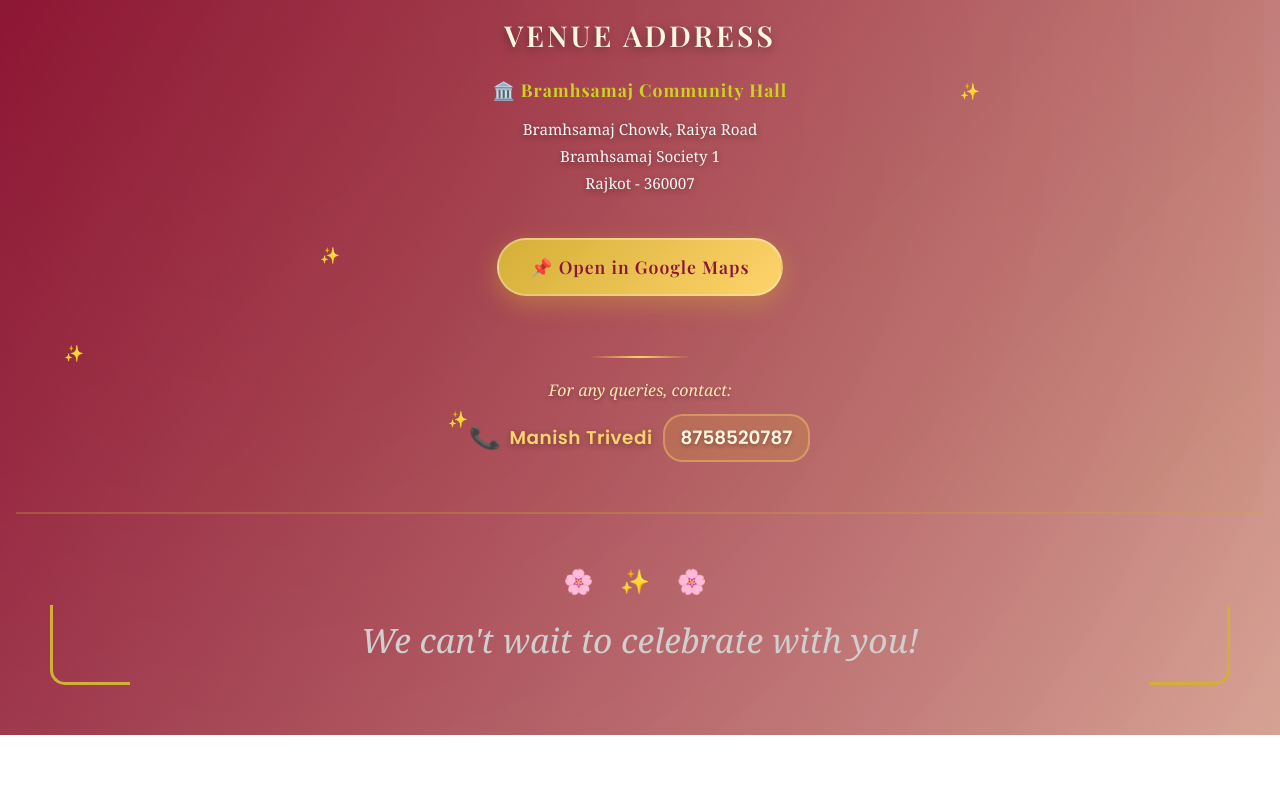
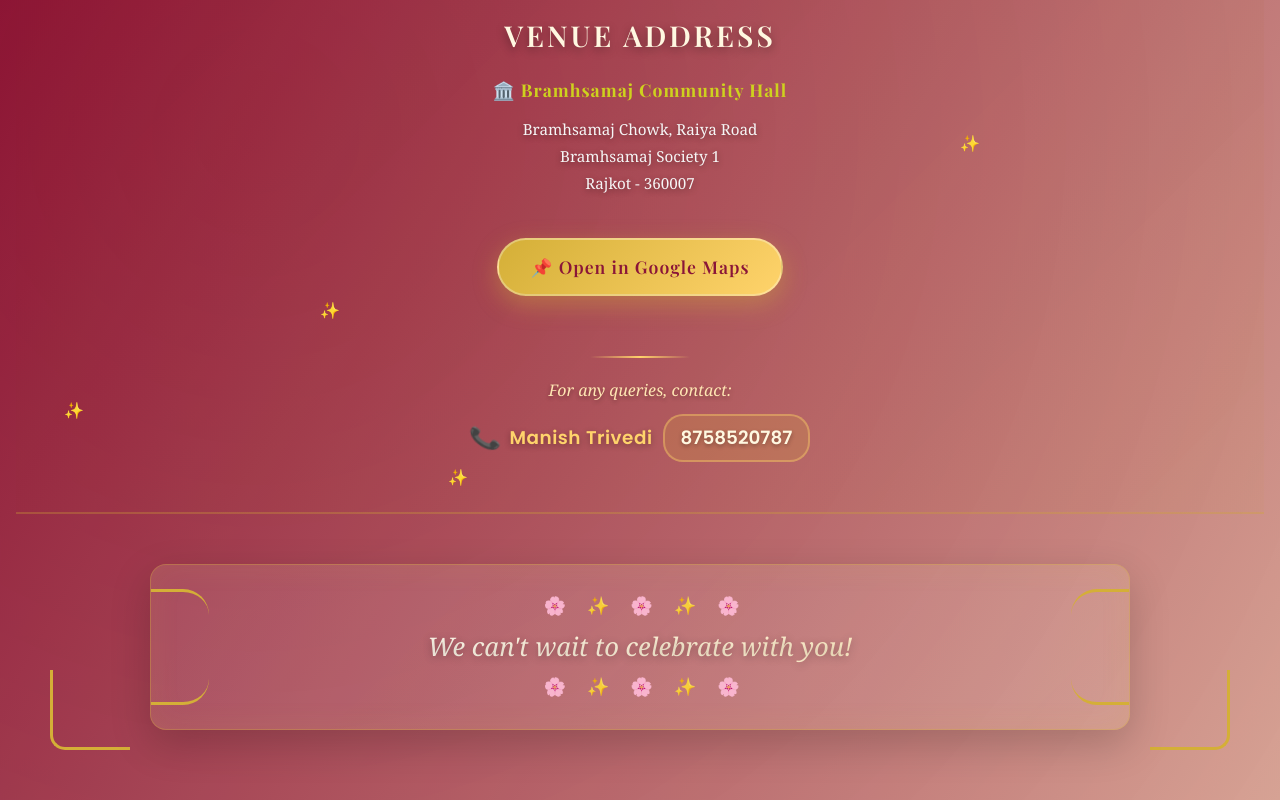
Before and after one commit to trivedikartik/kartikwedsnisha, a React (Vite) app: page / in a window 1280 px wide. Shown: the part 2540-3340 px from the top of the page. Before the commit the page ends 3275 px from the top, so only its background shows below. Built offline with nearby package versions, Linux system fonts and the light colour scheme.

Commit message:
Footer: unique ribbon banner with gold flourishes and animated garlands\n\n- Replace simple footer with ribbon-style banner\n- Gradient text quote and subtle gold border\n- Animated garland accents (top/bottom)

```diff
--- a/src/components/WeddingInvitation.css
+++ b/src/components/WeddingInvitation.css
@@ -1315,18 +1315,60 @@
   transform: translateY(0);
 }
 
-.flower-divider {
-  font-size: 24px;
-  margin-bottom: 15px;
-  letter-spacing: 10px;
-}
-
-.footer-text {
+/* Unique Ribbon Banner */
+.footer-banner {
+  position: relative;
+  margin: 0 auto;
+  padding: 28px 20px;
+  max-width: 980px;
+  border-radius: 16px;
+  background: linear-gradient(135deg, rgba(255,255,255,0.10), rgba(255,248,225,0.12));
+  border: 1px solid rgba(212, 175, 55, 0.35);
+  box-shadow: 0 14px 40px rgba(0,0,0,0.18), inset 0 0 30px rgba(212,175,55,0.10);
+  overflow: hidden;
+}
+
+.footer-banner::before,
+.footer-banner::after {
+  content: '';
+  position: absolute;
+  top: 50%;
+  width: 110px;
+  height: 110px;
+  border: 3px solid #d4af37;
+  border-radius: 26px;
+  transform: translateY(-50%);
+}
+
+.footer-banner::before { left: -55px; border-right: none; }
+.footer-banner::after { right: -55px; border-left: none; }
+
+.footer-quote {
   font-family: 'Georgia', serif;
-  font-size: 2.1em;
-  color: #cfcfcf;
+  font-size: 1.6em;
   font-style: italic;
-  margin: 0;
+  margin: 8px 0;
+  background: linear-gradient(90deg, #fff, #ffe6b3);
+  -webkit-background-clip: text;
+  background-clip: text;
+  color: transparent;
+  text-shadow: 0 2px 8px rgba(0,0,0,0.3);
+}
+
+.footer-garland {
+  font-size: 18px;
+  letter-spacing: 8px;
+  opacity: 0.9;
+  animation: garland 4s linear infinite;
+}
+
+.footer-garland.top { animation-direction: normal; }
+.footer-garland.bottom { animation-direction: reverse; }
+
+@keyframes garland {
+  0% { transform: translateX(-6px); }
+  50% { transform: translateX(6px); }
+  100% { transform: translateX(-6px); }
 }
 
 /* Full Schedule */
--- a/src/components/WeddingInvitation.jsx
+++ b/src/components/WeddingInvitation.jsx
@@ -255,10 +255,13 @@ const WeddingInvitation = () => {
           </div>
         </div>
 
-        {/* Footer */}
+        {/* Footer - Unique Ribbon Banner */}
         <div className={`footer ${showContent ? 'show' : ''}`}>
-          <div className="flower-divider">🌸 ✨ 🌸</div>
-          <p className="footer-text">We can't wait to celebrate with you!</p>
+          <div className="footer-banner">
+            <div className="footer-garland top">🌸 ✨ 🌸 ✨ 🌸</div>
+            <p className="footer-quote">We can't wait to celebrate with you!</p>
+            <div className="footer-garland bottom">🌸 ✨ 🌸 ✨ 🌸</div>
+          </div>
         </div>
       </div>
 
```
